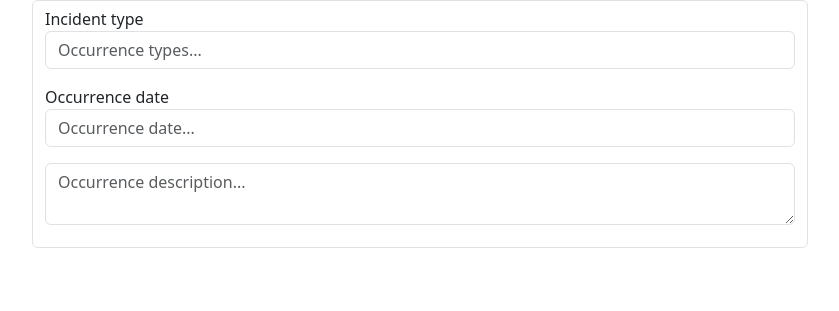
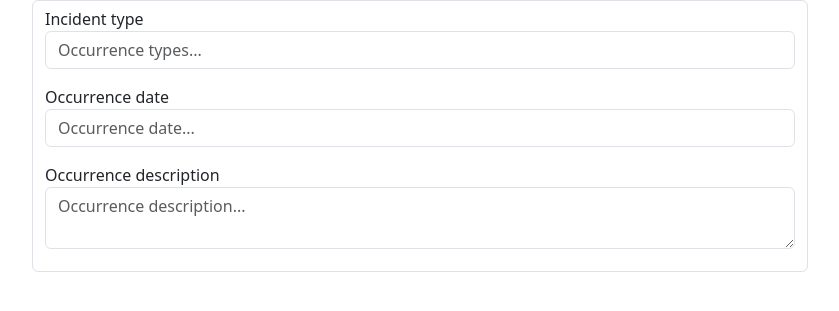
Before and after one commit to BeneditoBraimo/trm, a Django app: page /trm/reportIncident/ in a window 1280 px wide. Shown: the part 56-367 px from the top of the page, without its empty margins (220-1059 px from the left). Run offline with Django 5.2, Linux system fonts and the light colour scheme.

Commit message:
added a label for occurrenceDescription form field

```diff
--- a/trmWeb/trm/templates/reportIncidentForm.html
+++ b/trmWeb/trm/templates/reportIncidentForm.html
@@ -22,6 +22,7 @@
             </p>
         </div>
         <div class="mb-3">
+            <label for="Occurrence description">Occurrence description</label>
             <textarea class="form-control" name="occurreDescription" id="occurreDescription" placeholder="Occurrence description..."></textarea>
         </div>
     </form>
```
